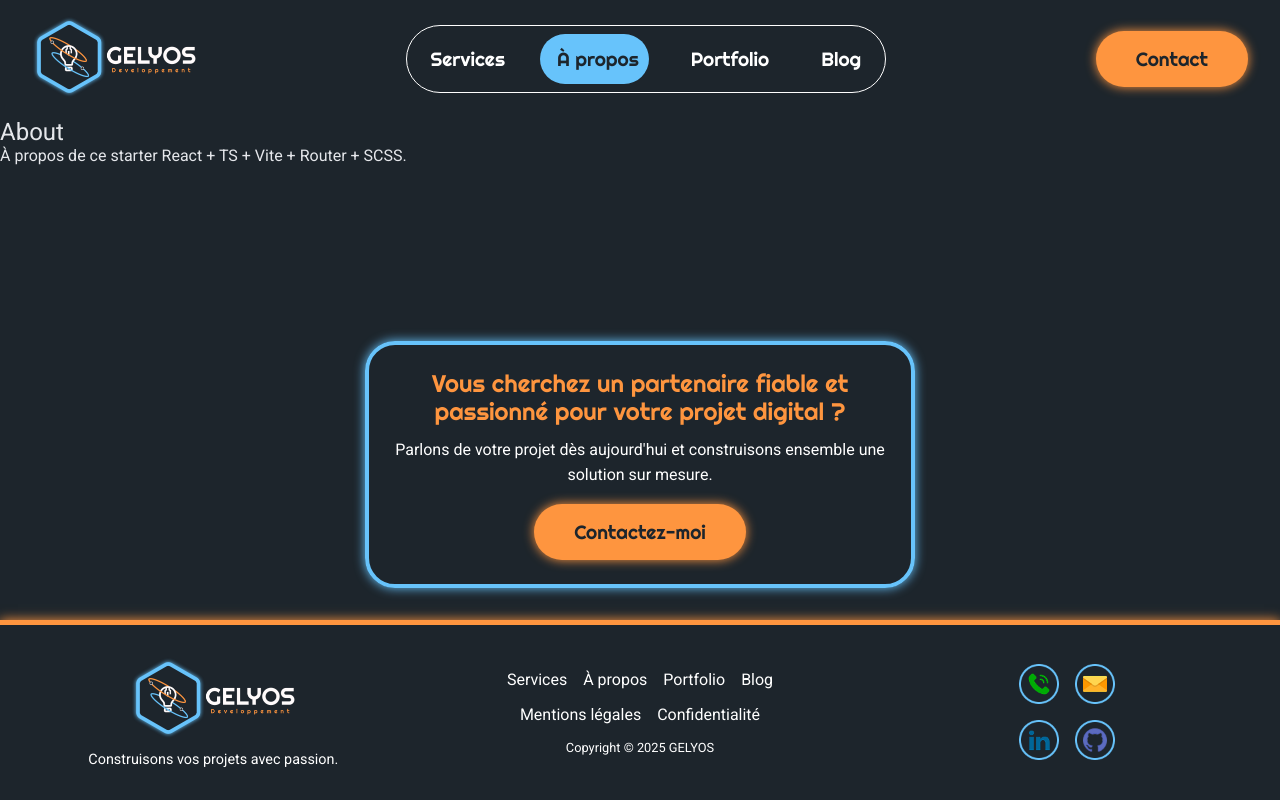
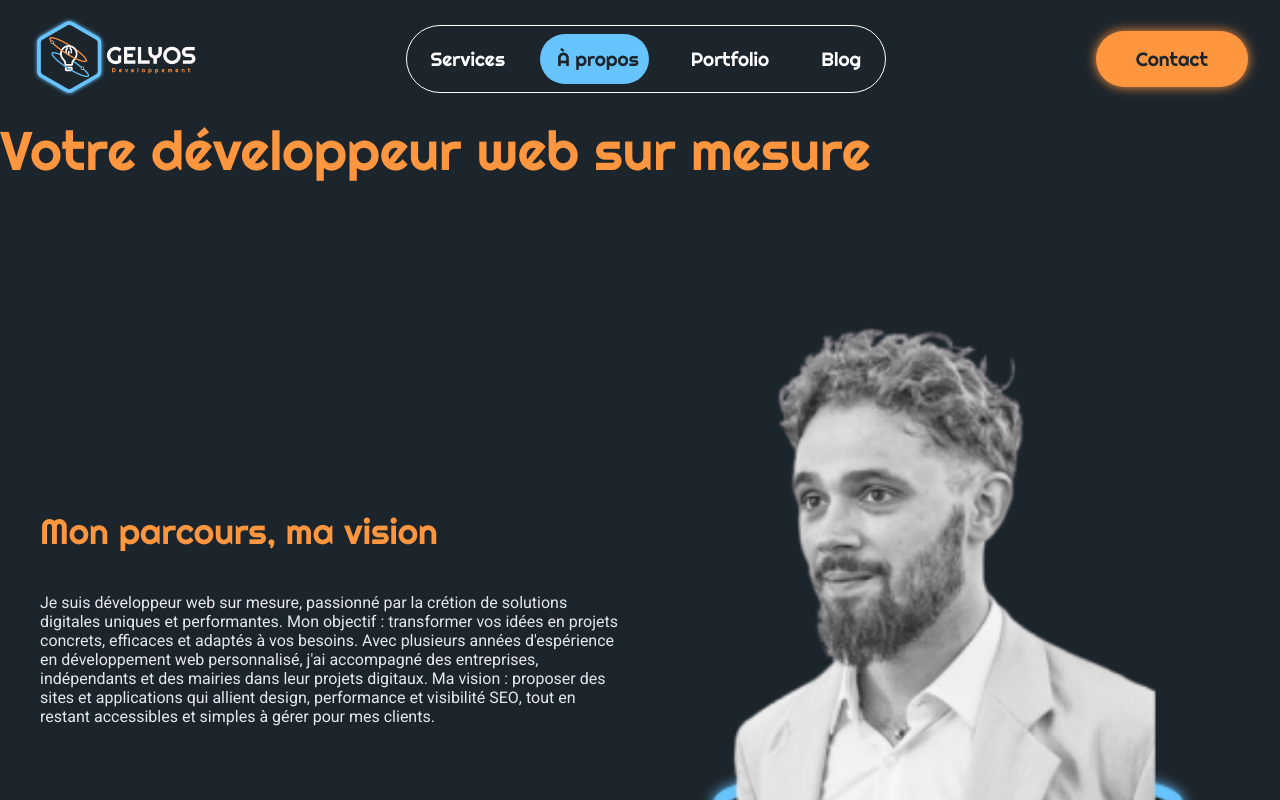
Before and after one commit to Guillaume811/site-gelyos, a React (Vite) app: page /a-propos in a window 1280 px wide. Shown: the top 800 px of the page. Built offline with nearby package versions, Linux system fonts and the light colour scheme.

Commit message:
feat: ajout du composant AboutSection avec styles associés et intégration de contenu dynamique

```diff
--- a/src/pages/About/About.tsx
+++ b/src/pages/About/About.tsx
@@ -1,8 +1,21 @@
+import Heading from "@/components/Heading/Heading";
+import AboutSection from "./AboutSection/AboutSection";
+import { aboutPageContent } from "@/ressources/content/about";
+
 export default function About() {
+  const { title, sections } = aboutPageContent;
+
   return (
-    <section>
-      <h1>About</h1>
-      <p>À propos de ce starter React + TS + Vite + Router + SCSS.</p>
-    </section>
-  )
+    <>
+      <Heading level={1}>{title}</Heading>
+
+      {sections.map((section, index) => (
+        <AboutSection
+          key={section.id}
+          {...section}
+          reverse={index % 2 === 1}
+        />
+      ))}
+    </>
+  );
 }
--- /dev/null
+++ b/src/pages/About/AboutSection/AboutSection.module.scss
@@ -0,0 +1,25 @@
+.left {
+  display: flex;
+  flex-direction: column;
+  gap: 1.5rem;
+
+  .text {
+    p + p {
+      margin-top: 1rem;
+    }
+  }
+}
+
+.right {
+  display: flex;
+  justify-content: center;
+  align-items: center;
+
+  .image {
+    width: 100%;
+    max-width: 500px;
+    height: auto;
+    border-radius: 1rem;
+    object-fit: cover;
+  }
+}
--- /dev/null
+++ b/src/pages/About/AboutSection/AboutSection.tsx
@@ -0,0 +1,46 @@
+import ReactMarkdown from "react-markdown";
+import TwoColumnSection from "@/components/TwoColumnSection/TwoColumnSection";
+import Heading from "@/components/Heading/Heading";
+import styles from "./AboutSection.module.scss";
+import type { AboutSectionContent } from "@/ressources/content/contentTypes";
+
+interface Props extends AboutSectionContent {
+  reverse?: boolean;
+  className?: string;
+}
+
+export default function AboutSection({
+  title,
+  description,
+  image,
+  reverse = false,
+  className,
+}: Props) {
+
+console.log("image src:", image?.src, "title:", title);
+
+  return (
+    <TwoColumnSection
+      reverse={reverse}
+      className={className}
+      left={
+        <div className={styles.left}>
+          <Heading level={2}>{title}</Heading>
+          <div className={styles.text}>
+            <ReactMarkdown>{description}</ReactMarkdown>
+          </div>
+        </div>
+      }
+      right={
+        <div className={styles.right}>
+          <img
+            src={image.src}
+            alt={image.alt}
+            className={styles.image}
+            loading="lazy"
+          />
+        </div>
+      }
+    />
+  );
+}
```
